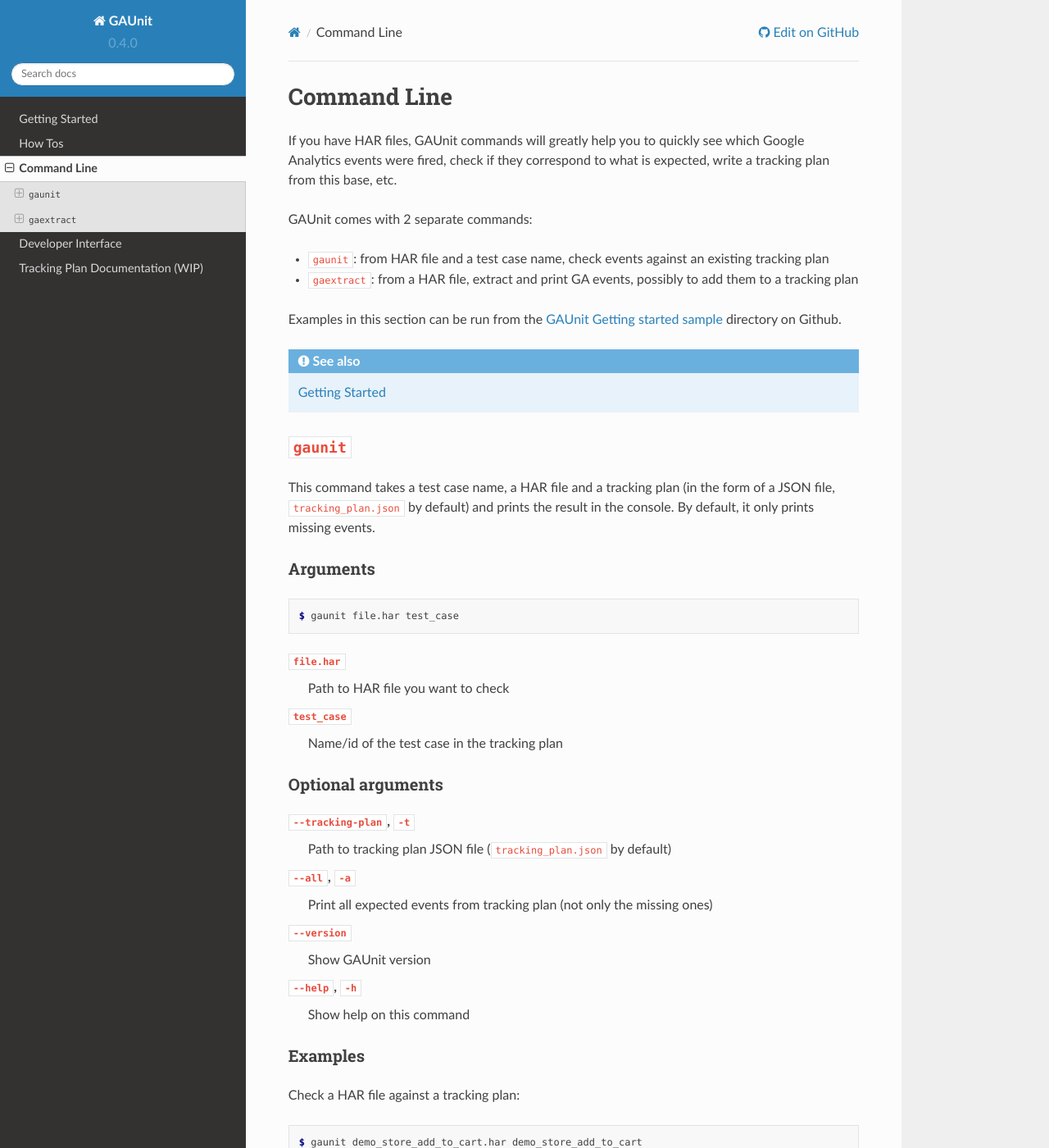
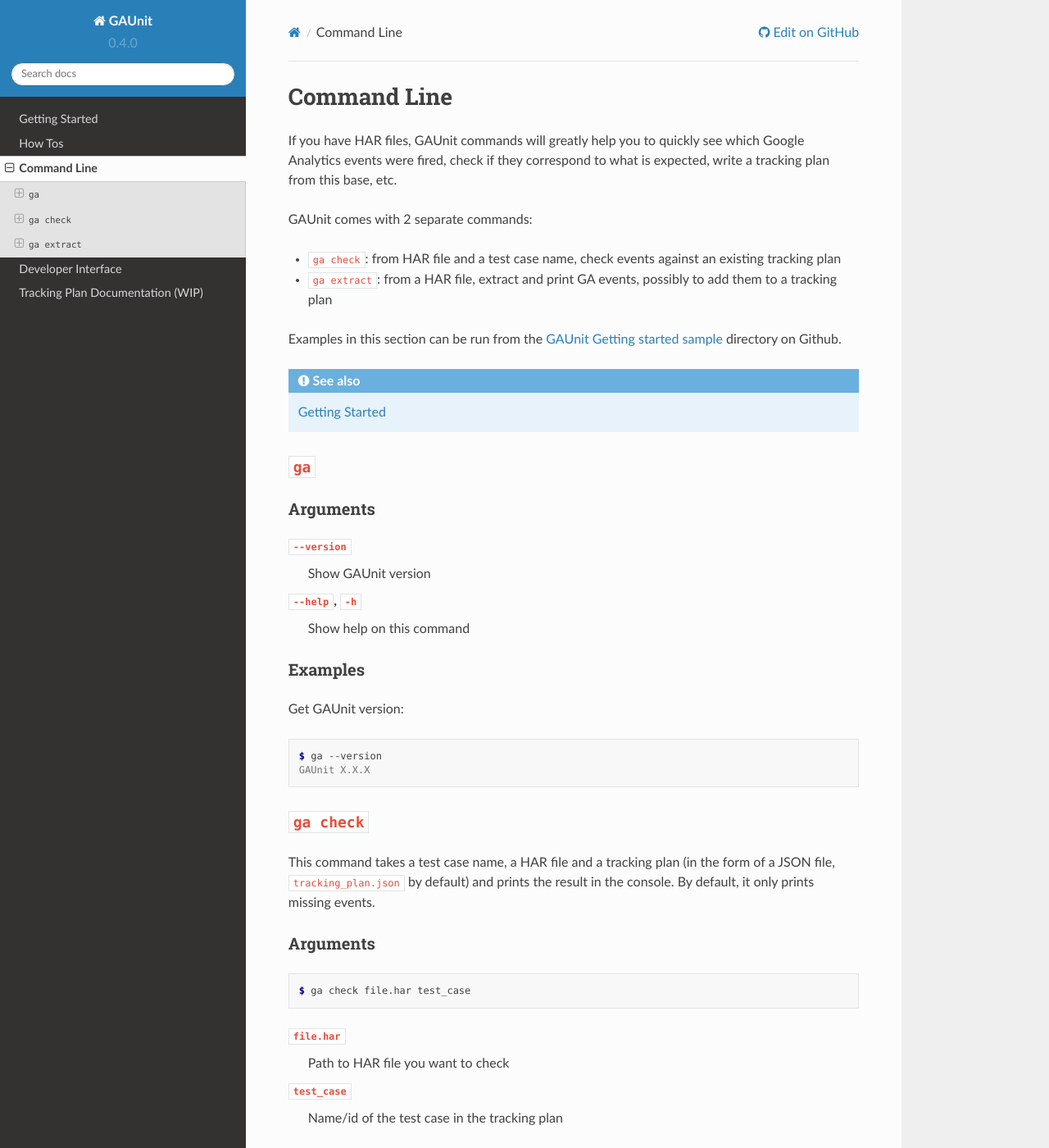
Before and after one commit to VinceCabs/GAUnit, a Sphinx documentation site: the page built from docs/command.rst, in a window 1280 px wide and 1400 px high. Shown: the whole window at 82% size. Built offline with Sphinx 7.4.7 and the Read the Docs theme 2.0.0, drawn with Linux system fonts in a browser that asks for light colours; some of the changed text lies outside the part shown.

Commit message:
docs (cli): update commands documentation

```diff
--- a/docs/command.rst
+++ b/docs/command.rst
@@ -8,11 +8,11 @@
 
 GAUnit comes with 2 separate commands:
 
-- |command__gaunit|_: from HAR file and a test case name, check events against an existing tracking plan
-- |command__gaextract|_: from a HAR file, extract and print GA events, possibly to add them to a tracking plan
+- |command__ga_check|_: from HAR file and a test case name, check events against an existing tracking plan
+- |command__ga_extract|_: from a HAR file, extract and print GA events, possibly to add them to a tracking plan
 
-.. |command__gaunit| replace:: ``gaunit``
-.. |command__gaextract| replace:: ``gaextract``
+.. |command__ga_check| replace:: ``ga check``
+.. |command__ga_extract| replace:: ``ga extract``
 
 Examples in this section can be run from the `GAUnit Getting started sample <https://github.com/VinceCabs/GAUnit/tree/master/examples/getting_started>`_
 directory on Github.
@@ -21,9 +21,33 @@
 
     :ref:`getting_started`
 
-.. _command__gaunit:
 
-``gaunit``
+
+``ga``
+--------------------------
+
+Arguments
+^^^^^^^^^^^^^^^^
+
+``--version``
+    Show GAUnit version
+
+``--help``, ``-h``
+    Show help on this command
+
+Examples
+^^^^^^^^^^^^^^
+
+Get GAUnit version:
+
+.. code:: console
+
+    $ ga --version
+    GAUnit X.X.X
+
+.. _command__ga_check:
+
+``ga check``
 --------------------------
 
 This command takes a test case name, a HAR file and a tracking plan
@@ -35,7 +59,7 @@
 
 .. code:: console
 
-    $ gaunit file.har test_case
+    $ ga check file.har test_case
 
 
 ``file.har``
@@ -47,14 +71,11 @@
 Optional arguments
 ^^^^^^^^^^^^^^^^^^^^^^^^
 
-``--tracking-plan``, ``-t``
+``--tracking_plan``, ``-t``
     Path to tracking plan JSON file (``tracking_plan.json`` by default)
 
 ``--all``, ``-a``
     Print all expected events from tracking plan (not only the missing ones)
-
-``--version``
-    Show GAUnit version
 
 ``--help``, ``-h``
     Show help on this command
@@ -66,7 +87,7 @@
 
 .. code:: console
 
-    $ gaunit demo_store_add_to_cart.har demo_store_add_to_cart
+    $ ga check demo_store_add_to_cart.har demo_store_add_to_cart
     events in tracking plan: 3
     --------------------------------------------------------------------------------
     GA events found: total:9 / ok:3 / missing:0
@@ -76,7 +97,7 @@
 
 .. code:: console
 
-    $ gaunit -t tracking_plan.json demo_store_add_to_cart.har demo_store_add_to_cart
+    $ ga check -t tracking_plan.json demo_store_add_to_cart.har demo_store_add_to_cart
     events in tracking plan: 3
     --------------------------------------------------------------------------------
     GA events found: total:9 / ok:3 / missing:0
@@ -86,7 +107,7 @@
 
 .. code:: console
 
-    $ gaunit -a demo_store_add_to_cart.har demo_store_add_to_cart
+    $ ga check -a demo_store_add_to_cart.har demo_store_add_to_cart
     events in tracking plan: 3
     ================================================================================
     {'t': 'pageview', 'dt': 'Home'}
@@ -106,16 +127,9 @@
     GA events found: total:9 / ok:3 / missing:0
     ✔ OK: all expected events found
 
-Get GAUnit version:
+.. _command__ga_extract:
 
-.. code:: console
-
-    $ gaunit --version
-    GAUnit X.X.X
-
-.. _command__gaextract:
-
-``gaextract``
+``ga extract``
 --------------------------
 
 This command takes a HAR file, extracts all Google Analytics events and
@@ -131,7 +145,7 @@
 
 .. code:: console
 
-    $ gextract file.har
+    $ ga extract file.har
 
 ``file.har``
     Path to HAR file containing GA events
@@ -143,6 +157,8 @@
     List of events parameters you want to extract, separated by a space character (``--filter a b c``).
     Other parameters are filtered out.
 
+``--help``, ``-h``
+    Show help on this command
 
 Examples
 ^^^^^^^^^^^^^^
@@ -151,7 +167,7 @@
 
 .. code:: console
 
-    $ gaextract demo_store_add_to_cart.har
+    $ ga extract demo_store_add_to_cart.har
     [{'_v': 'j87', 'a': '1597243964', 'dt': 'Home', 't': 'pageview', 'v': '1'},
     {'_gid': '1844211766.1609794530',
     '_s': '2',
@@ -164,7 +180,7 @@
 
 .. code:: console
 
-    $ gaextract demo_store_add_to_cart.har --filter t dt ea
+    $ ga extract demo_store_add_to_cart.har --filter t dt ea
     [{'dt': 'Home', 't': 'pageview'},
     {'dt': 'Home', 'ea': 'view_item_list', 't': 'event'},
     {'dt': 'Home', 'ea': 'view_promotion', 't': 'event'},
--- a/docs/howtos/other.rst
+++ b/docs/howtos/other.rst
@@ -4,8 +4,8 @@
 Extract HAR events for future tests
 ^^^^^^^^^^^^^^^^^^^^^^^^^^^^^^^^^^^^^^^^^^^^^^^^^^
 
-See  |command__gaextract|_ shell command.
+See  |command__ga_extract|_ shell command.
 
-.. |command__gaextract| replace:: ``gaextract``
+.. |command__ga_extract| replace:: ``ga extract``
 
-.. _command__gaextract: ../command.html#command-gaextract
+.. _command__ga_extract: ../command.html#ga-extract
--- a/docs/howtos/test_ga_implementations.rst
+++ b/docs/howtos/test_ga_implementations.rst
@@ -7,11 +7,11 @@
 Check a HAR file from command line
 ^^^^^^^^^^^^^^^^^^^^^^^^^^^^^^^^^^^^^^^^
 
-See  |command__gaunit|_ shell command.
+See  |command__ga_check|_ shell command.
 
-.. |command__gaunit| replace:: ``gaunit``
+.. |command__ga_check| replace:: ``ga check``
 
-.. _command__gaunit: ../command.html#command-gaunit
+.. _command__ga_check: ../command.html#command-ga-check
 
 Automated testing for GA4 implementations
 ^^^^^^^^^^^^^^^^^^^^^^^^^^^^^^^^^^^^^^^^^^^^^^^^^^
```
